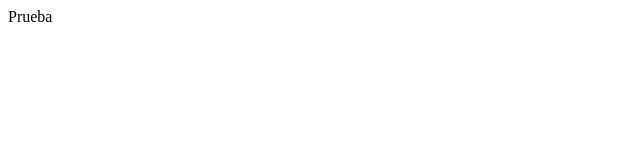
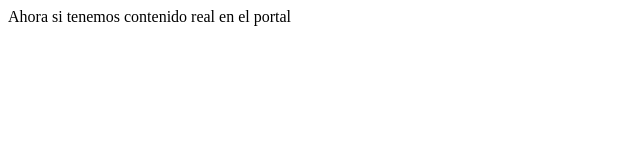
Before and after one commit to davidsolis/TestingGit, a plain HTML site: page index.html in a window 1280 px wide. Shown: the whole page, without its empty margins (0-640 px from the left). Drawn offline with Linux system fonts and the light colour scheme.

```diff
--- a/index.html
+++ b/index.html
@@ -4,6 +4,6 @@
         <script type="stylesheet" href="css/estilo.css"></script>
     </head>
     <body>
-        Prueba
+        <p>Ahora si tenemos contenido real en el portal</p>
     </body>
 </html>
```
